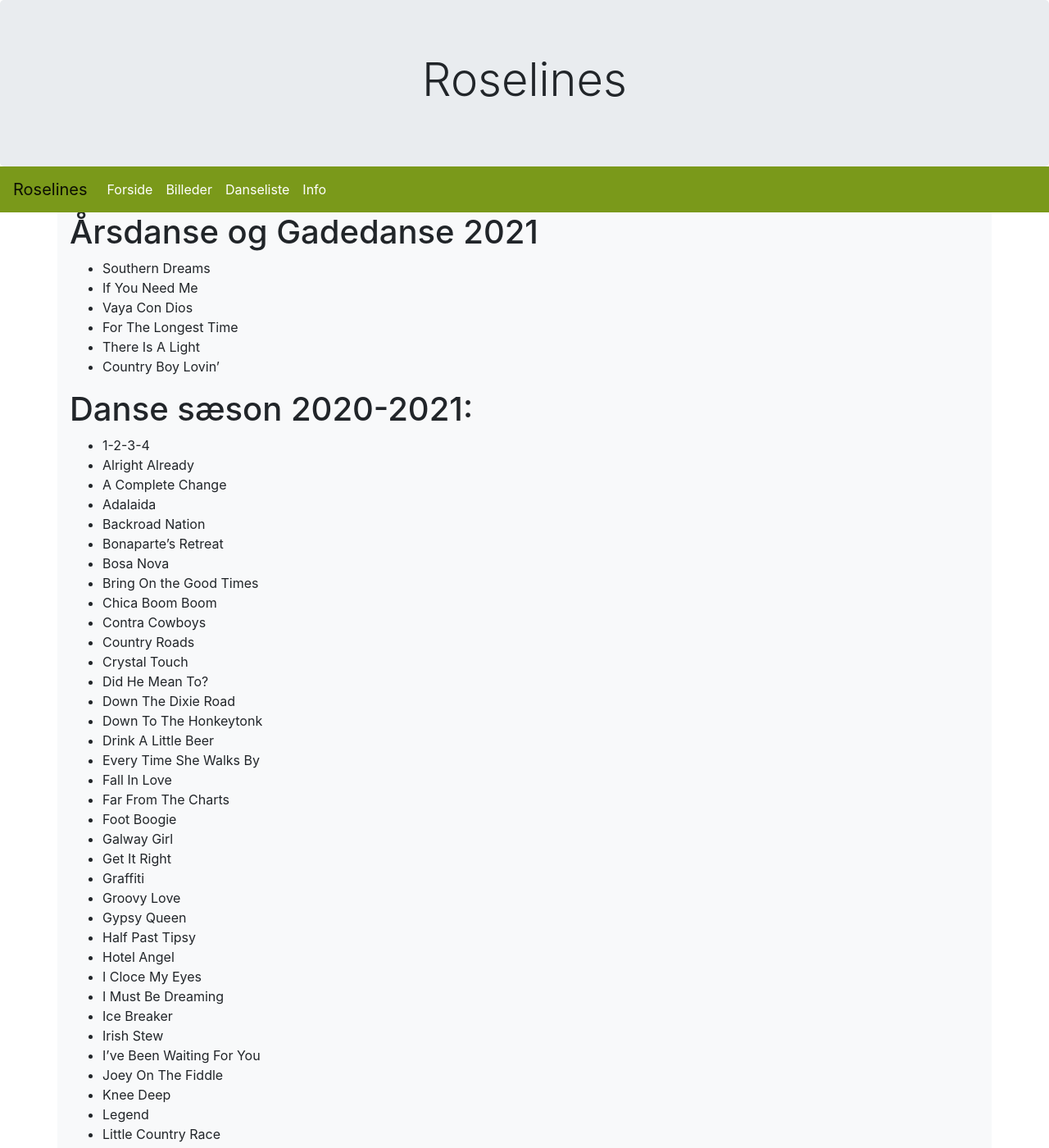
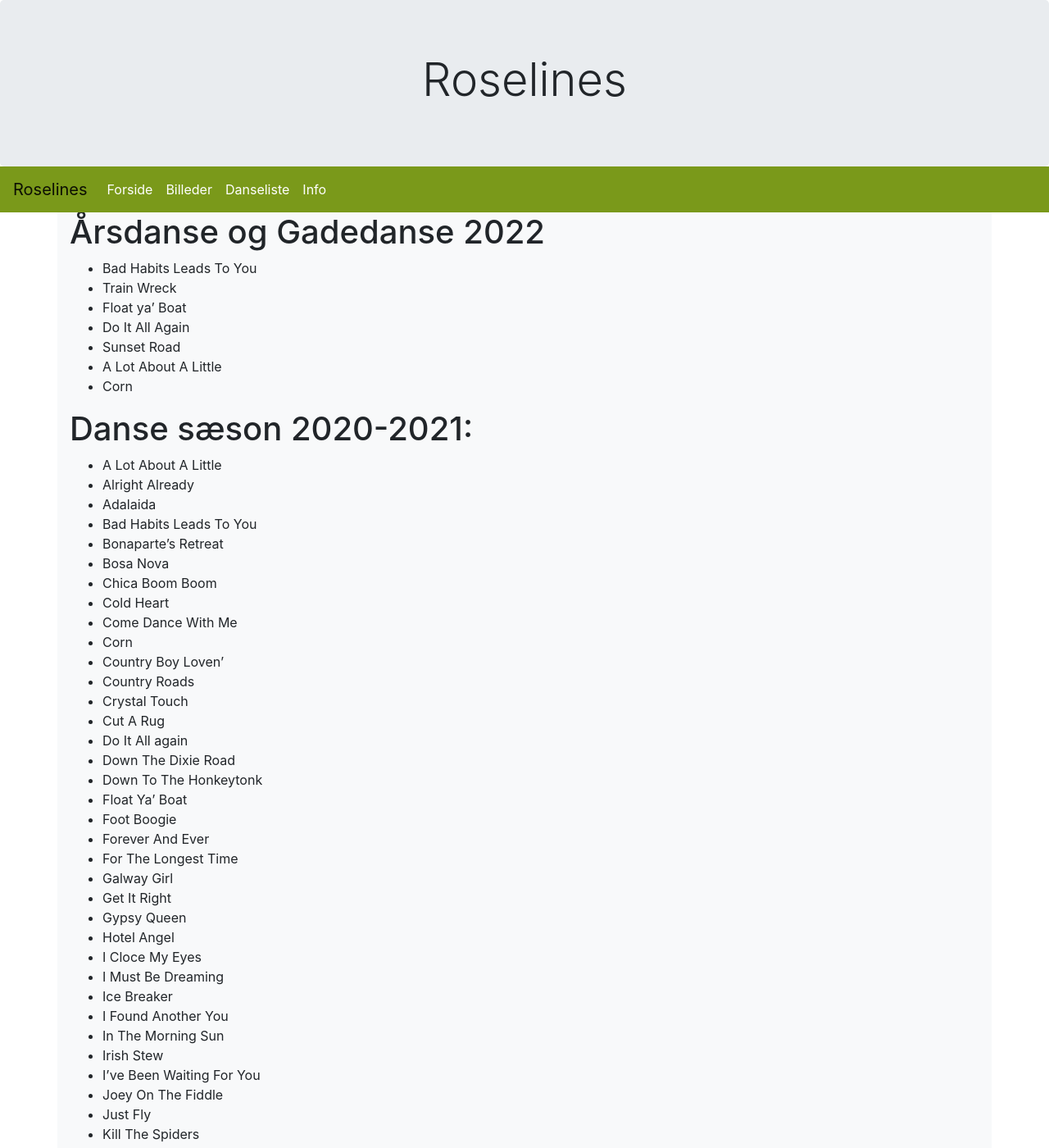
Before and after one commit to lonemathiasen/lonemathiasen.github.io, a Jekyll site: the page built from danseliste.md, in a window 1280 px wide and 1400 px high. Shown: the whole window at 82% size. Built offline with Jekyll 4.4.1, drawn with Linux system fonts in a browser that asks for light colours; some of the changed text lies outside the part shown.

Commit message:
Update danseliste.md
Opdateret liste maj 2022

```diff
--- a/danseliste.md
+++ b/danseliste.md
@@ -4,93 +4,91 @@ title: Danseliste -
 description: Awesome description here
 ---
 
-# Årsdanse og Gadedanse 2021
+# Årsdanse og Gadedanse 2022
 
-* Southern Dreams
-* If You Need Me
-* Vaya Con Dios
-* For The Longest Time
-* There Is A Light
-* Country Boy Lovin'
+* Bad Habits Leads To You
+* Train Wreck
+* Float ya' Boat
+* Do It All Again
+* Sunset Road
+* A Lot About A Little
+* Corn
 
 # Danse sæson 2020-2021:
 
-* 1-2-3-4
+* A Lot About A Little
 * Alright Already
-* A Complete Change
 * Adalaida
-* Backroad Nation
+* Bad Habits Leads To You
 * Bonaparte's Retreat
 * Bosa Nova
-* Bring On the Good Times
 * Chica Boom Boom
-* Contra Cowboys
+* Cold Heart
+* Come Dance With Me
+* Corn
+* Country Boy Loven'
 * Country Roads
 * Crystal Touch
-* Did He Mean To?
+* Cut A Rug
+* Do It All again
 * Down The Dixie Road
 * Down To The Honkeytonk
-* Drink A Little Beer
-* Every Time She Walks By
-* Fall In Love
-* Far From The Charts
+* Float Ya' Boat
 * Foot Boogie
+* Forever And Ever
+* For The Longest Time
 * Galway Girl
 * Get It Right
-* Graffiti
-* Groovy Love
 * Gypsy Queen
-* Half Past Tipsy
 * Hotel Angel
 * I Cloce My Eyes
 * I Must Be Dreaming
 * Ice Breaker
+* I Found Another You
+* In The Morning Sun
 * Irish Stew
 * I've Been Waiting For You
 * Joey On The Fiddle
+* Just Fly
+* Kill The Spiders
 * Knee Deep
-* Legend
-* Little Country Race
-* Little Less Broken
+* Little Rumba
 * Lonely Blues
 * Lonely Drum
-* Lonely Lovers
 * Louisiana
-* Love Flow
-* Love Is The Name
 * Mama's Pearls
 * Mamma Maria
 * Makita
+* Most People
 * Mr. Lonely
 * My Little Old Lover
-* My Old Friends
-* Oh Me Oh My Oh
 * Old And Grey
-* One Hundred
+* Reunited
 * Pick up Your Phone
 * Playboys
-* Queen For A Night
 * Rollin' Home
 * Sand
 * Shape I'm In
 * She Cares
-* Six
+* Something In The Water
+* Southern Dreams
 * Speak To The Sky
+* Stars in My Eyes
 * Stay All Night
-* Stomp Down
+* Sunset Road
 * Such A Fool
 * Sweet Sweet Smile
-* Tara's Dance
 * Tell The World
+* The Boat To Liverpool
 * The Galway Gathering
 * The Little Farmer
-* The Most Beatiful Girl
-* Thorn In My Side
+* There Is A Light
 * Tickets To The Blues
+* Time For Love
 * Toes
 * Train Swing
+* Train Wreck
 * Tush Push
+* You're Too Late
 * Walking On The Moon
-* We Only Live Once
 * When You Smile
-* Why Did It Have To Be Me
```
